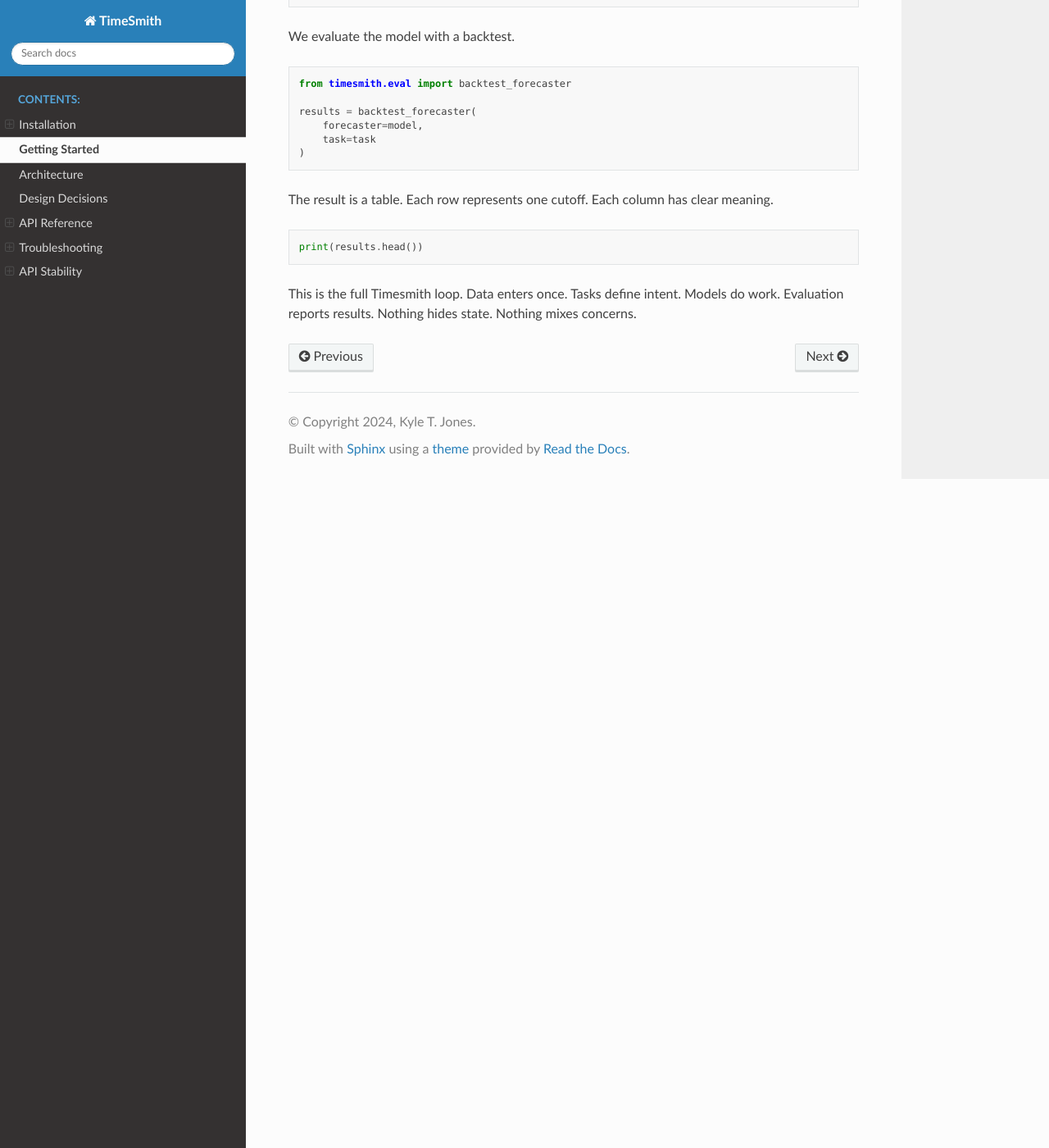
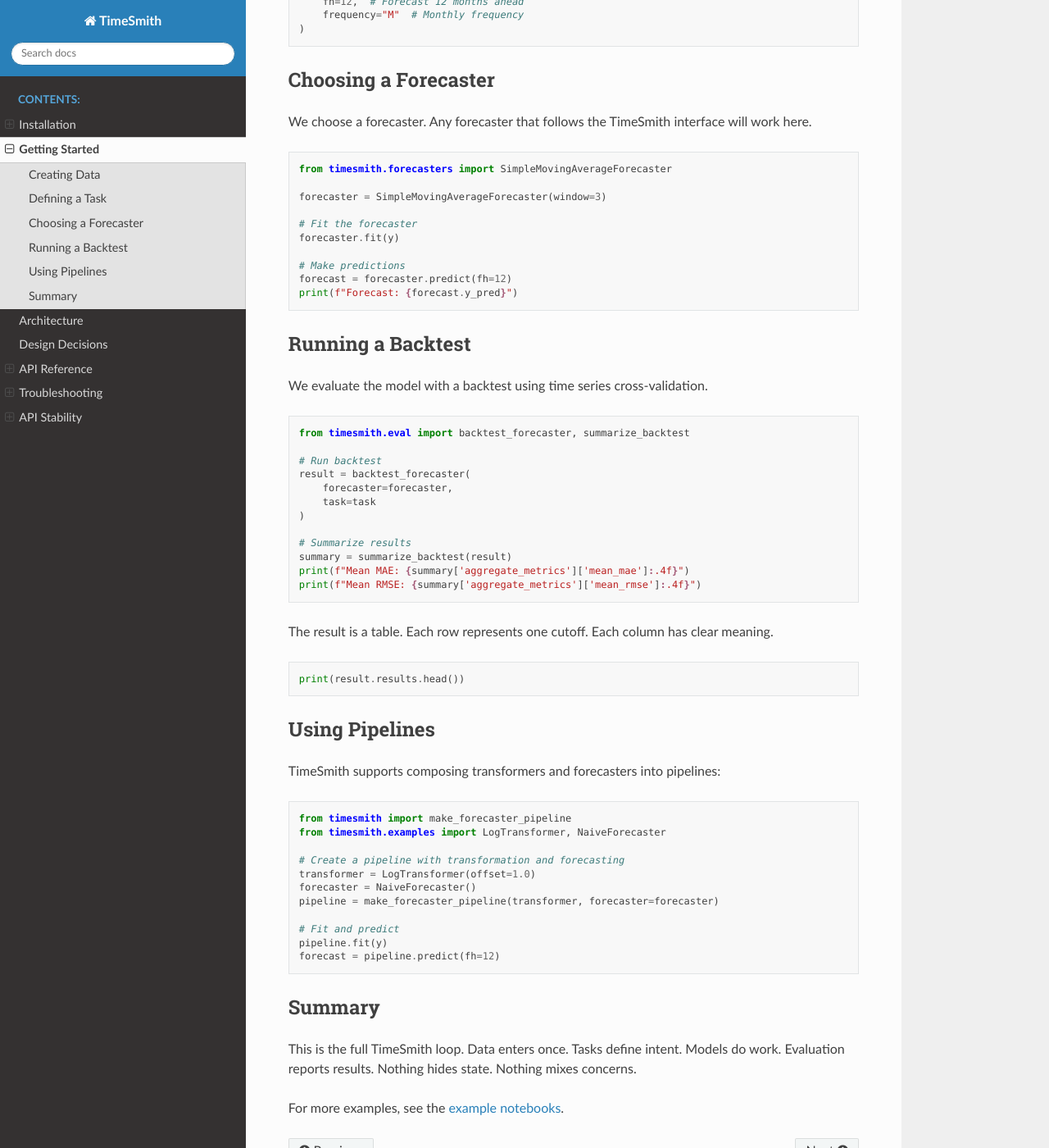
Before and after one commit to kylejones200/timesmith, a Sphinx documentation site: the page built from docs/source/getting_started.rst, in a window 1280 px wide and 1400 px high, scrolled down 900 px. Shown: the whole window at 82% size. Built offline with Sphinx 7.4.7 and the Read the Docs theme 3.1.0, drawn with Linux system fonts in a browser that asks for light colours; some of the changed text lies outside the part shown.

Commit message:
docs: Improve getting started guide and add documentation assessment
- Expand getting_started.rst with complete workflow example
- Add pipeline example
- Add backtesting example with summary
- Create documentation assessment document

```diff
--- a/docs/source/getting_started.rst
+++ b/docs/source/getting_started.rst
@@ -1,7 +1,10 @@
 Getting Started
 ===============
 
-This guide walks through one complete Timesmith workflow. It uses a single time series and a simple model. The goal is clarity, not performance.
+This guide walks through one complete TimeSmith workflow. It uses a single time series and a simple model. The goal is clarity, not performance.
+
+Creating Data
+-------------
 
 We start with a pandas Series that represents monthly demand.
 
@@ -10,16 +13,23 @@ We start with a pandas Series that represents monthly demand.
    import numpy as np
    import pandas as pd
 
+   # Set random seed for reproducibility
+   np.random.seed(42)
+
+   # Create monthly time series data
    idx = pd.date_range("2020-01-01", periods=60, freq="M")
    y = pd.Series(100 + np.cumsum(np.random.normal(0, 2, size=60)), index=idx)
 
-Timesmith treats this as a SeriesLike object. Validation happens once at the boundary.
+TimeSmith treats this as a SeriesLike object. Validation happens once at the boundary.
 
 .. code-block:: python
 
    from timesmith.typing.validators import assert_series_like
 
-   assert_series_like(y)
+   assert_series_like(y)  # Validates the data format
+
+Defining a Task
+---------------
 
 We now define a forecasting task. The task holds meaning. The model holds parameters. Evaluation stays separate.
 
@@ -29,32 +39,76 @@ We now define a forecasting task. The task holds meaning. The model holds parame
 
    task = ForecastTask(
        y=y,
-       fh=12
+       fh=12,  # Forecast 12 months ahead
+       frequency="M"  # Monthly frequency
    )
 
-We choose a forecaster. Any forecaster that follows the Timesmith interface will work here.
+Choosing a Forecaster
+---------------------
+
+We choose a forecaster. Any forecaster that follows the TimeSmith interface will work here.
 
 .. code-block:: python
 
    from timesmith.forecasters import SimpleMovingAverageForecaster
 
-   model = SimpleMovingAverageForecaster(window=3)
+   forecaster = SimpleMovingAverageForecaster(window=3)
 
-We evaluate the model with a backtest.
+   # Fit the forecaster
+   forecaster.fit(y)
+
+   # Make predictions
+   forecast = forecaster.predict(fh=12)
+   print(f"Forecast: {forecast.y_pred}")
+
+Running a Backtest
+------------------
+
+We evaluate the model with a backtest using time series cross-validation.
 
 .. code-block:: python
 
-   from timesmith.eval import backtest_forecaster
+   from timesmith.eval import backtest_forecaster, summarize_backtest
 
-   results = backtest_forecaster(
-       forecaster=model,
+   # Run backtest
+   result = backtest_forecaster(
+       forecaster=forecaster,
        task=task
    )
+
+   # Summarize results
+   summary = summarize_backtest(result)
+   print(f"Mean MAE: {summary['aggregate_metrics']['mean_mae']:.4f}")
+   print(f"Mean RMSE: {summary['aggregate_metrics']['mean_rmse']:.4f}")
 
 The result is a table. Each row represents one cutoff. Each column has clear meaning.
 
 .. code-block:: python
 
-   print(results.head())
+   print(result.results.head())
 
-This is the full Timesmith loop. Data enters once. Tasks define intent. Models do work. Evaluation reports results. Nothing hides state. Nothing mixes concerns.
+Using Pipelines
+---------------
+
+TimeSmith supports composing transformers and forecasters into pipelines:
+
+.. code-block:: python
+
+   from timesmith import make_forecaster_pipeline
+   from timesmith.examples import LogTransformer, NaiveForecaster
+
+   # Create a pipeline with transformation and forecasting
+   transformer = LogTransformer(offset=1.0)
+   forecaster = NaiveForecaster()
+   pipeline = make_forecaster_pipeline(transformer, forecaster=forecaster)
+
+   # Fit and predict
+   pipeline.fit(y)
+   forecast = pipeline.predict(fh=12)
+
+Summary
+-------
+
+This is the full TimeSmith loop. Data enters once. Tasks define intent. Models do work. Evaluation reports results. Nothing hides state. Nothing mixes concerns.
+
+For more examples, see the `example notebooks <https://github.com/kylejones200/timesmith/tree/main/examples/notebooks>`_.
```
Also changed, not shown: DOCUMENTATION_ASSESSMENT.md (added, +105 -0 lines).
